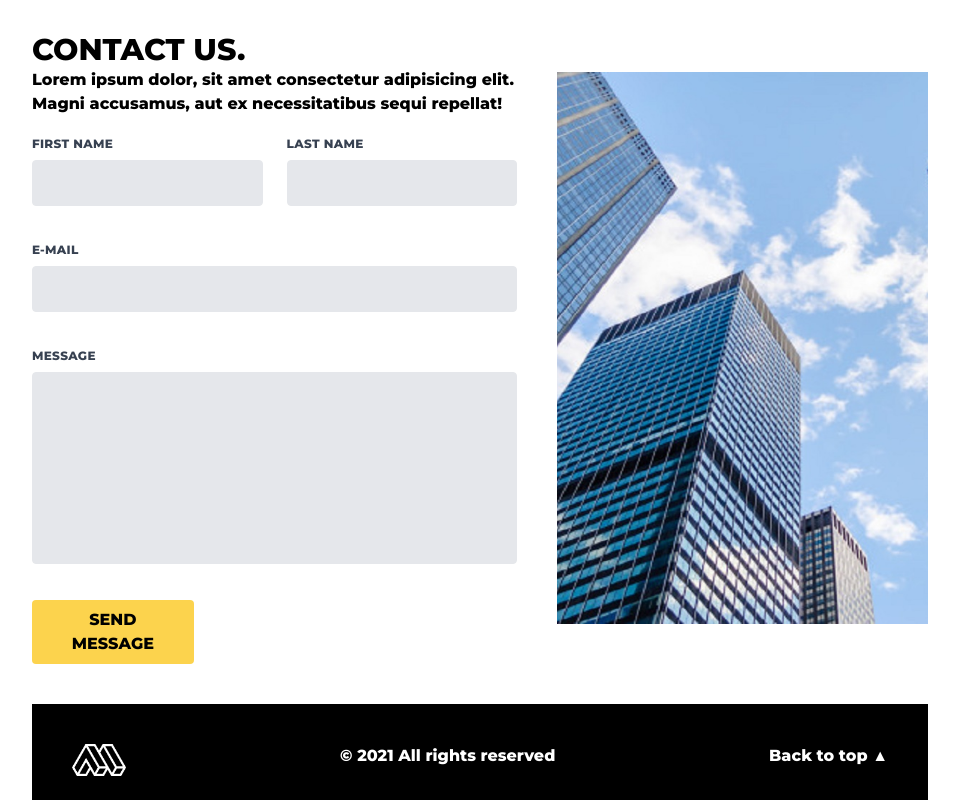
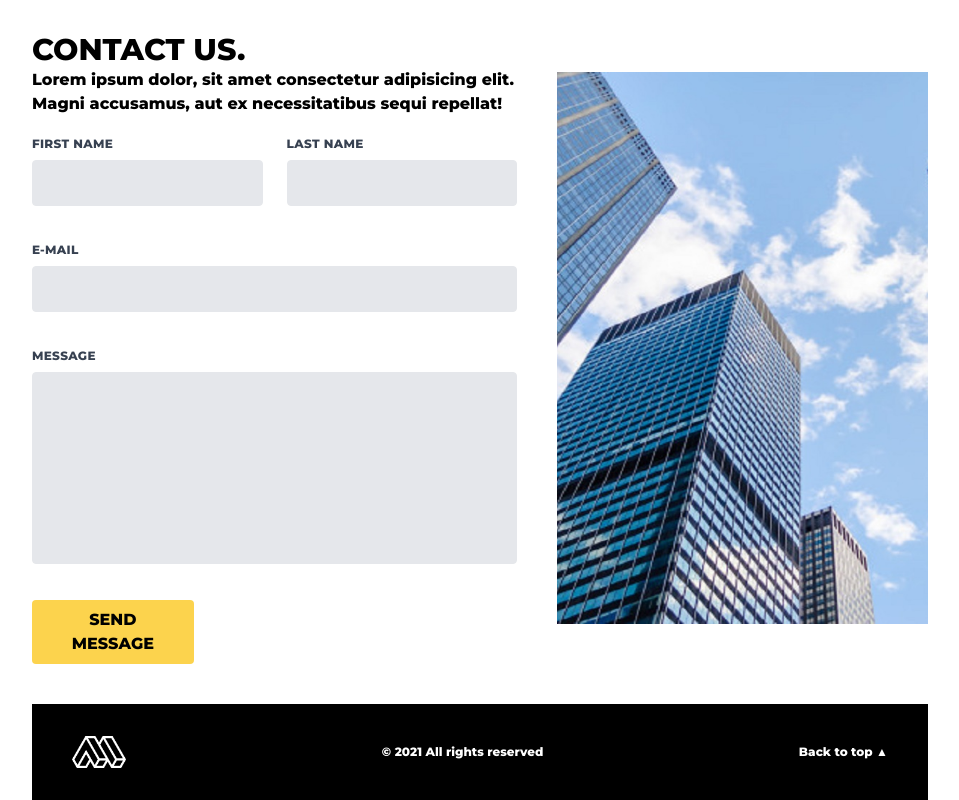
Before and after one commit to sandra-laguna/mint, a plain HTML site: page index.html in a window 1280 px wide. Shown: the part 2458-3258 px from the top of the page, without its empty margins (160-1119 px from the left). Drawn offline with nearby package versions, Linux system fonts and the light colour scheme.

Commit message:
v1 TailwindCSS

```diff
--- a/index.html
+++ b/index.html
@@ -196,9 +196,9 @@
           </div>
       </div>
 
-      <footer class="flex justify-between bg-black h-24 p-10 text-white">
+      <footer class="flex justify-between bg-black h-24 pl-10 pr-10 text-white items-center text-xs">
         <img class="h-8" src="img/logo_white.png" alt="logo">
-        <p f>© 2021 All rights reserved</p>
+        <p class="pl-5 pr-5">© 2021 All rights reserved</p>
         <a href="#top">Back to top ▲</a>
 
       </footer>
```
